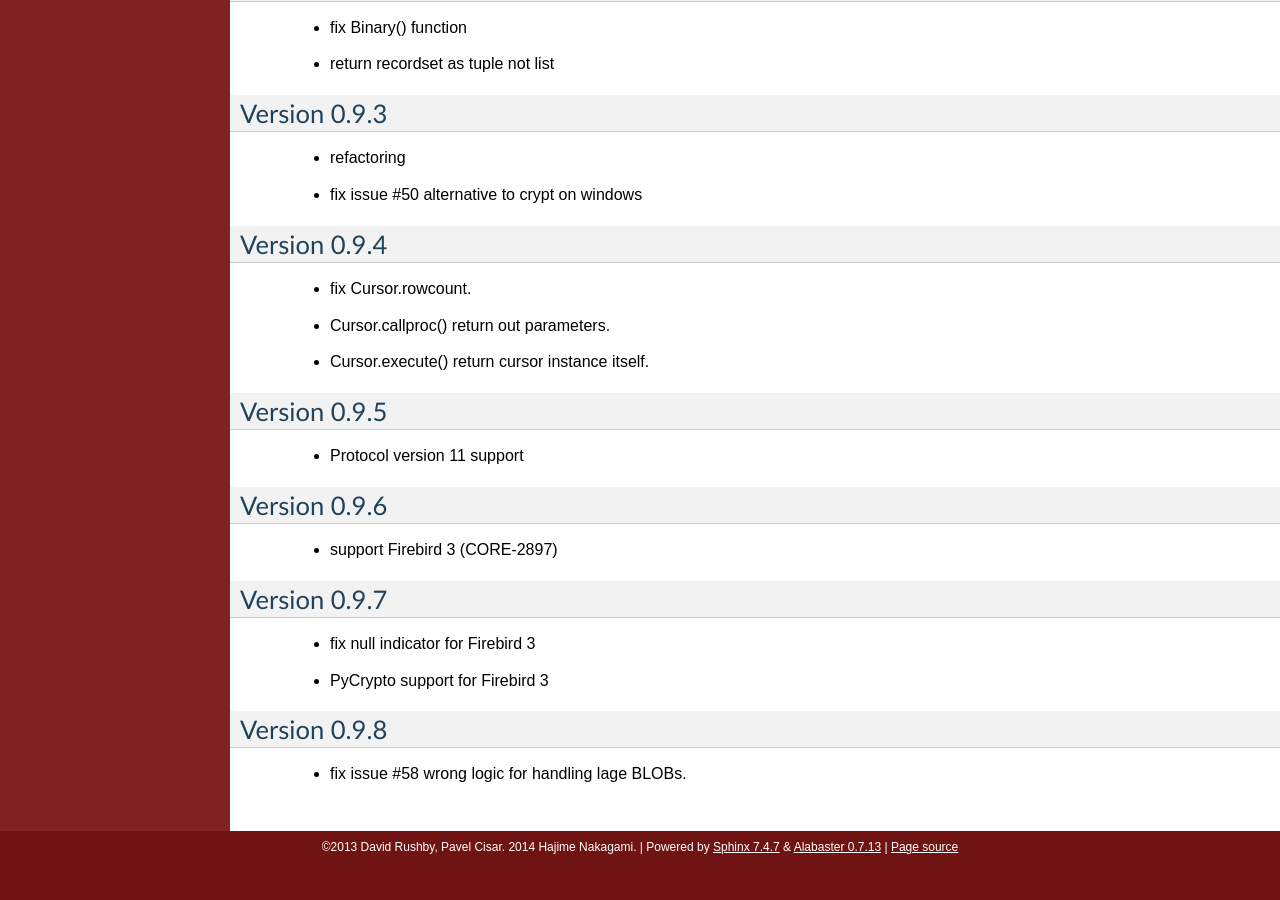
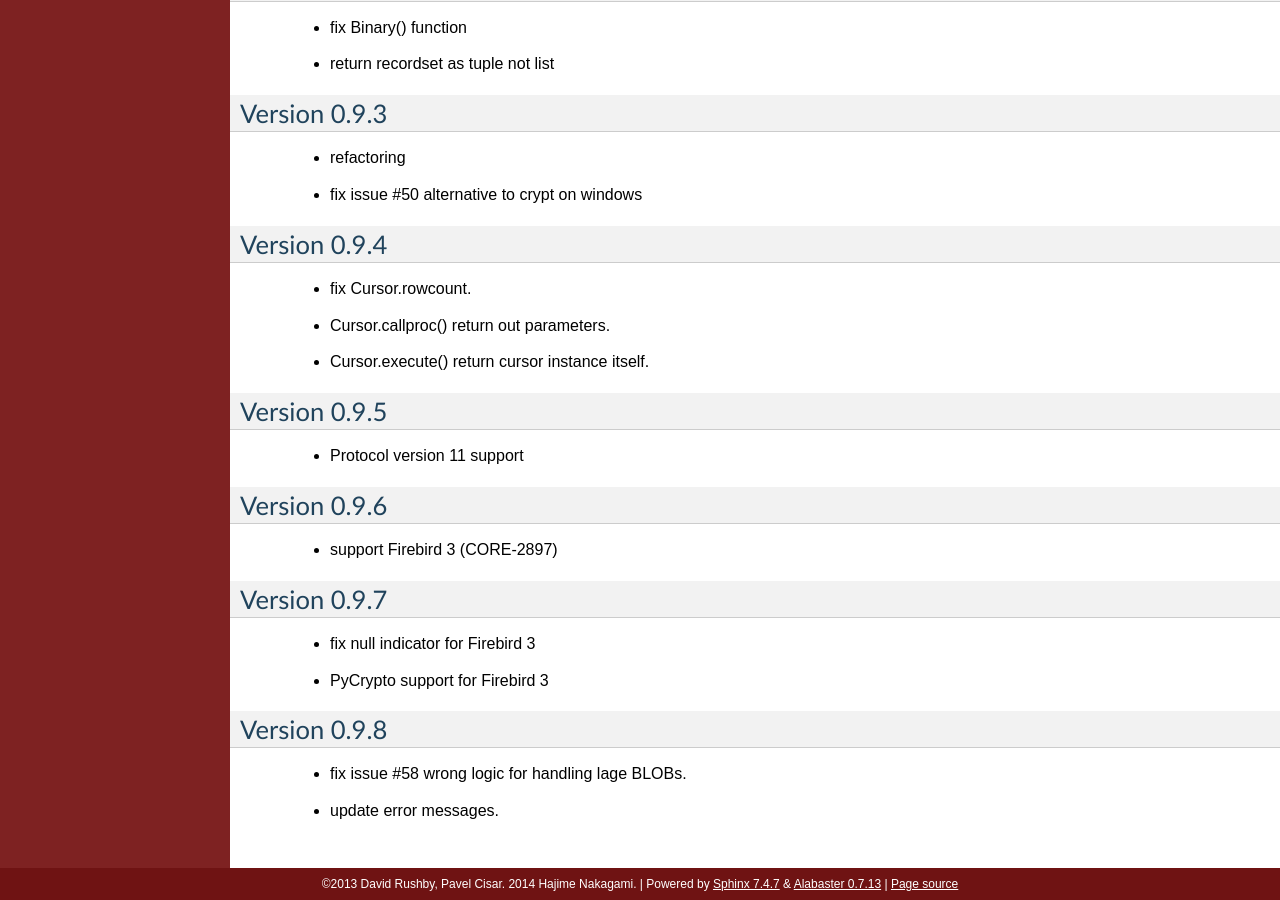
Before and after one commit to nakagami/pyfirebirdsql, a Sphinx documentation site: the page built from sphinx/changelog.txt, in a window 1280 px wide and 900 px high, scrolled down 2522 px. Built offline with Sphinx 7.4.7, drawn with Linux system fonts in a browser that asks for light colours; before the commit the page ends 3385 px from its top, so only the background shows below that.

Commit message:
update changelog

```diff
--- a/sphinx/changelog.txt
+++ b/sphinx/changelog.txt
@@ -146,3 +146,4 @@ Version 0.9.8
 =============
 
    - fix issue #58 wrong logic for handling lage BLOBs.
+   - update error messages.
```
